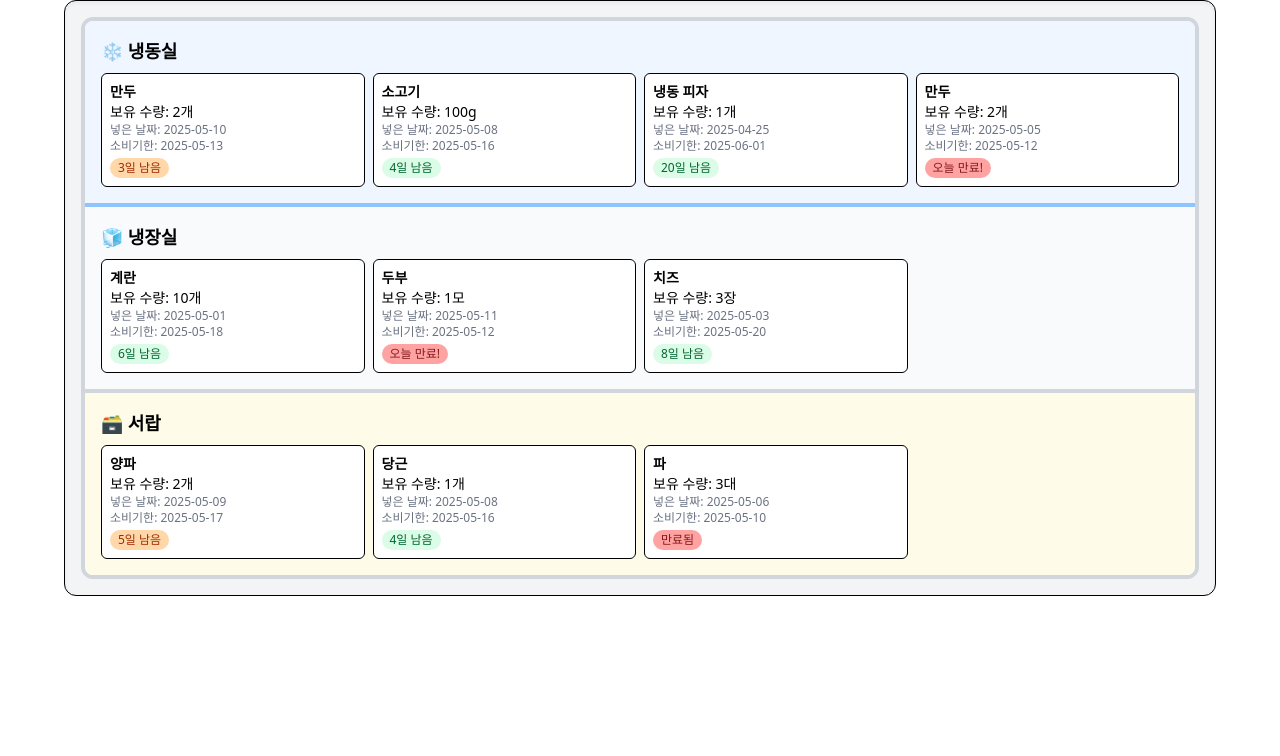
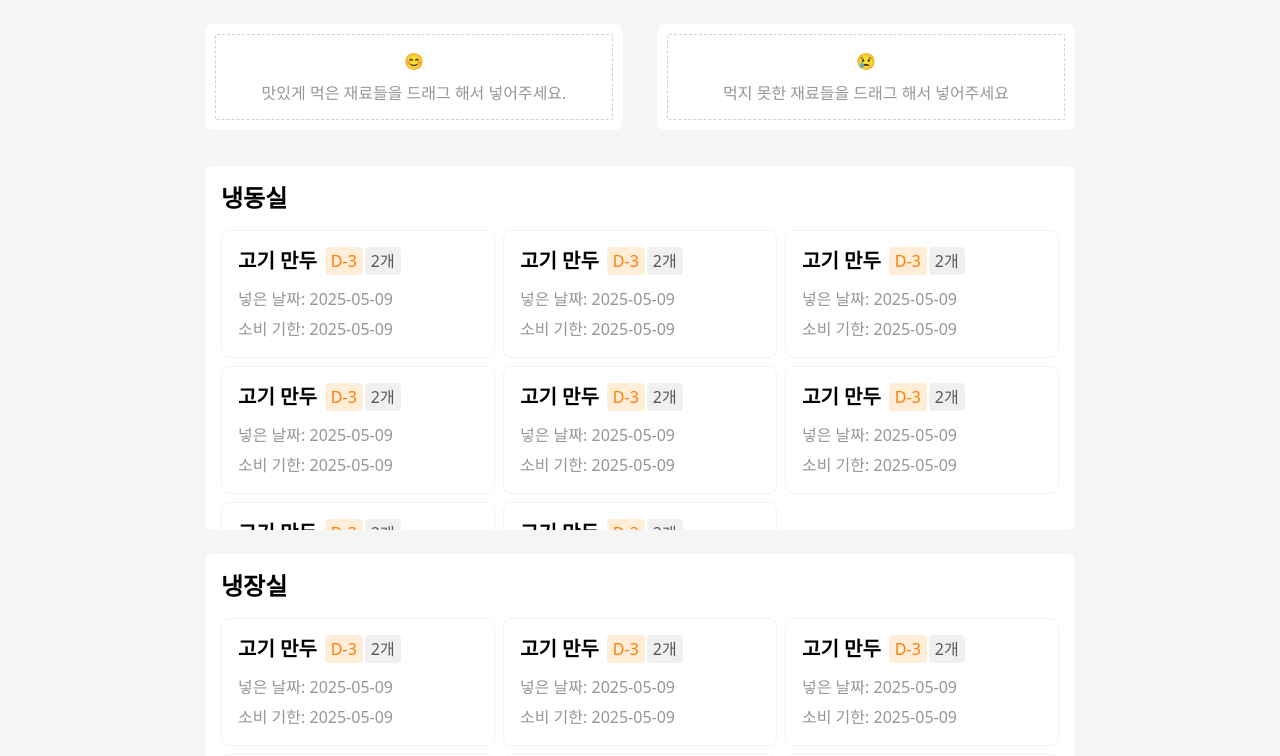
Before and after one commit to jochongs/help-fridge-frontend, a React (Vite) app: page / in a window 1280 px wide. Shown: the top 756 px of the page. Built offline with nearby package versions, Linux system fonts and the light colour scheme.

Commit message:
feat: Update main page layout

```diff
--- /dev/null
+++ b/src/components/Chip.tsx
@@ -0,0 +1,24 @@
+import type { StrictPropsWithChildren } from "../types/react";
+import { cn } from "../util/cn";
+
+interface Props extends StrictPropsWithChildren {
+  type: "orange" | "green" | "gray" | "red";
+  className?: string;
+}
+
+export default function Chip({ children, type, className = "" }: Props) {
+  return (
+    <div
+      className={cn(
+        "py-0.5 px-1.5 text-base font-medium rounded-sm",
+        type === "orange" ? "text-[#FF7D05] bg-[#FFEDD8]" : "",
+        type === "green" ? "text-[#42A840] bg-[#D5F3D5]" : "",
+        type === "gray" ? "text-[#585858] bg-[#F0F0F0]" : "",
+        type === "red" ? "text-[#FF5D5D] bg-[#FFE8E8]" : "",
+        className,
+      )}
+    >
+      {children}
+    </div>
+  );
+}
--- /dev/null
+++ b/src/components/FoodCard.tsx
@@ -0,0 +1,25 @@
+import Chip from "./Chip";
+
+export default function FoodCard() {
+  return (
+    <article className="w-full p-4 rounded-lg border-[1px] border-[#F2F2F2] bg-[#FFF]">
+      <div>
+        <header className="flex">
+          <h3 className="text-xl font-semibold mr-2">고기 만두</h3>
+          <Chip type="orange" className="mr-0.5">
+            D-3
+          </Chip>
+          <Chip type="gray">2개</Chip>
+        </header>
+        <main className="mt-3">
+          <p className="text-[#969696] text-base font-normal ">
+            넣은 날짜: {"2025-05-09"}
+          </p>
+          <p className="text-[#969696] text-base font-normal mt-1.5">
+            소비 기한: {"2025-05-09"}
+          </p>
+        </main>
+      </div>
+    </article>
+  );
+}
--- /dev/null
+++ b/src/page/MainPage/components/DropArea.tsx
@@ -0,0 +1,17 @@
+import type { StrictPropsWithChildren } from "../../../types/react";
+
+interface Props extends StrictPropsWithChildren {
+  className?: string;
+  icon: string;
+}
+
+export function DropArea({ children, className = "", icon }: Props) {
+  return (
+    <div className="bg-white p-2.5 h-[106px] flex-1 rounded-lg">
+      <div className="text-base flex justify-center items-center flex-1 border-dashed border-[#D1D1D1] border-[1px] h-full rounded-xs flex-col gap-2">
+        <p>{icon}</p>
+        <p className="text-base text-[#969696]">{children}</p>
+      </div>
+    </div>
+  );
+}
--- /dev/null
+++ b/src/page/MainPage/components/SpaceSection.tsx
@@ -0,0 +1,22 @@
+import FoodCard from "../../../components/FoodCard";
+import type { StrictPropsWithChildren } from "../../../types/react";
+import { cn } from "../../../util/cn";
+
+interface Props extends StrictPropsWithChildren {
+  className?: string;
+}
+
+export default function SpaceSection({ className = "", children }: Props) {
+  return (
+    <section className={cn("p-4 pb-0 rounded-lg bg-white w-full", className)}>
+      <article>
+        <header className="font-semibold text-2xl">{children}</header>
+        <main className="mt-4 grid grid-cols-3 gap-2 h-[300px] overflow-y-scroll pb-4">
+          {[...Array(8)].map((_, i) => (
+            <FoodCard key={i} />
+          ))}
+        </main>
+      </article>
+    </section>
+  );
+}
--- a/src/page/MainPage/page.tsx
+++ b/src/page/MainPage/page.tsx
@@ -1,142 +1,22 @@
-function FoodCard({ name, amount, added, expiry, status }: any) {
-  const statusColor = (
-    {
-      danger: "bg-red-300 text-red-900",
-      warning: "bg-orange-200 text-orange-800",
-      safe: "bg-green-100 text-green-800",
-    } as any
-  )[status.color];
-
-  return (
-    <div className="bg-white border rounded-md p-2 text-sm">
-      <div className="font-bold">{name}</div>
-      <div>보유 수량: {amount}</div>
-      <div className="text-gray-500 text-xs">넣은 날짜: {added}</div>
-      <div className="text-gray-500 text-xs">소비기한: {expiry}</div>
-      <span
-        className={`inline-block mt-1 px-2 py-0.5 text-xs rounded-full ${statusColor}`}
-      >
-        {status.label}
-      </span>
-    </div>
-  );
-}
+import { DropArea } from "./components/DropArea";
+import SpaceSection from "./components/SpaceSection";
 
 function MainPage() {
-  const freezerItems = [
-    {
-      name: "만두",
-      amount: "2개",
-      added: "2025-05-10",
-      expiry: "2025-05-13",
-      status: { label: "3일 남음", color: "warning" },
-    },
-    {
-      name: "소고기",
-      amount: "100g",
-      added: "2025-05-08",
-      expiry: "2025-05-16",
-      status: { label: "4일 남음", color: "safe" },
-    },
-    {
-      name: "냉동 피자",
-      amount: "1개",
-      added: "2025-04-25",
-      expiry: "2025-06-01",
-      status: { label: "20일 남음", color: "safe" },
-    },
-    {
-      name: "만두",
-      amount: "2개",
-      added: "2025-05-05",
-      expiry: "2025-05-12",
-      status: { label: "오늘 만료!", color: "danger" },
-    },
-  ];
-
-  const fridgeItems = [
-    {
-      name: "계란",
-      amount: "10개",
-      added: "2025-05-01",
-      expiry: "2025-05-18",
-      status: { label: "6일 남음", color: "safe" },
-    },
-    {
-      name: "두부",
-      amount: "1모",
-      added: "2025-05-11",
-      expiry: "2025-05-12",
-      status: { label: "오늘 만료!", color: "danger" },
-    },
-    {
-      name: "치즈",
-      amount: "3장",
-      added: "2025-05-03",
-      expiry: "2025-05-20",
-      status: { label: "8일 남음", color: "safe" },
-    },
-  ];
-
-  const drawerItems = [
-    {
-      name: "양파",
-      amount: "2개",
-      added: "2025-05-09",
-      expiry: "2025-05-17",
-      status: { label: "5일 남음", color: "warning" },
-    },
-    {
-      name: "당근",
-      amount: "1개",
-      added: "2025-05-08",
-      expiry: "2025-05-16",
-      status: { label: "4일 남음", color: "safe" },
-    },
-    {
-      name: "파",
-      amount: "3대",
-      added: "2025-05-06",
-      expiry: "2025-05-10",
-      status: { label: "만료됨", color: "danger" },
-    },
-  ];
-
   return (
-    <div className="bg-gray-100 p-4 rounded-xl shadow-inner border w-full max-w-6xl mx-auto">
-      {/* 냉장고 전체 구조 */}
-      <div className="bg-white border-4 border-gray-300 rounded-xl overflow-hidden">
-        {/* 냉동실 */}
-        <div className="bg-blue-50 p-4 border-b-4 border-blue-300">
-          <h2 className="text-lg font-bold mb-2">❄️ 냉동실</h2>
-          <div className="grid grid-cols-2 md:grid-cols-4 gap-2">
-            {/* 냉동 아이템들 */}
-            {freezerItems.map((item) => (
-              <FoodCard key={item.name} {...item} />
-            ))}
-          </div>
+    <div className="bg-[#F5F5F5]">
+      <main className="max-w-[930px] w-full flex mx-auto px-7.5 flex-col pb-6">
+        <div className="flex gap-8.5 mt-6">
+          <DropArea icon="😊">
+            맛있게 먹은 재료들을 드래그 해서 넣어주세요.
+          </DropArea>
+          <DropArea icon="😢">
+            먹지 못한 재료들을 드래그 해서 넣어주세요
+          </DropArea>
         </div>
-
-        {/* 냉장실 */}
-        <div className="bg-gray-50 p-4 border-b-4 border-gray-300">
-          <h2 className="text-lg font-bold mb-2">🧊 냉장실</h2>
-          <div className="grid grid-cols-2 md:grid-cols-4 gap-2">
-            {fridgeItems.map((item) => (
-              <FoodCard key={item.name} {...item} />
-            ))}
-          </div>
-        </div>
-
-        {/* 서랍 */}
-        <div className="bg-yellow-50 p-4">
-          <h2 className="text-lg font-bold mb-2">🗃️ 서랍</h2>
-          <div className="grid grid-cols-2 md:grid-cols-4 gap-2">
-            {drawerItems.map((item) => (
-              <FoodCard key={item.name} {...item} />
-            ))}
-          </div>
-        </div>
-      </div>
+        <SpaceSection className="mt-9">냉동실</SpaceSection>
+        <SpaceSection className="mt-6">냉장실</SpaceSection>
+        <SpaceSection className="mt-6">서랍</SpaceSection>
+      </main>
     </div>
   );
 }
--- /dev/null
+++ b/src/util/cn.ts
@@ -0,0 +1,2 @@
+export const cn = (...classes: (boolean | string)[]) =>
+  classes.filter(Boolean).join(" ");
--- a/vite.config.ts
+++ b/vite.config.ts
@@ -1,8 +1,12 @@
-import { defineConfig } from 'vite';
-import react from '@vitejs/plugin-react';
-import tailwindcss from '@tailwindcss/vite';
+import { defineConfig } from "vite";
+import react from "@vitejs/plugin-react";
+import tailwindcss from "@tailwindcss/vite";
 
 // https://vite.dev/config/
 export default defineConfig({
-    plugins: [react(), tailwindcss()],
+  plugins: [react(), tailwindcss()],
+  server: {
+    host: true,
+    port: 5173,
+  },
 });
```
Also changed, not shown: src/types/react.ts (+11 -1 lines).
